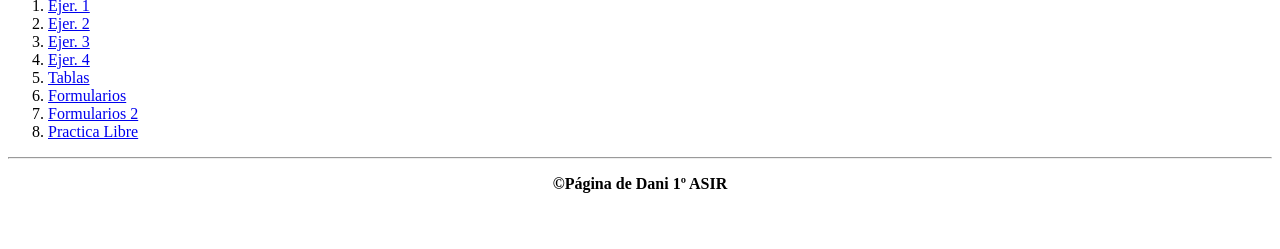
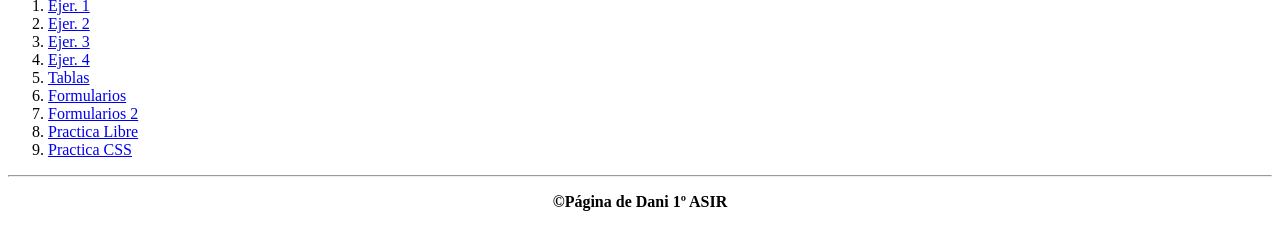
Before and after one commit to dalvper2506/dalvper2506.github.io, a plain HTML site: page index.html in a window 1280 px wide. Shown: the part 413-662 px from the top of the page. Drawn offline with Linux system fonts and the light colour scheme.

Commit message:
Update index.html

```diff
--- a/index.html
+++ b/index.html
@@ -20,6 +20,7 @@
                         <li><a href="formulario.html">Formularios<a/></li>
                         <li><a href="formulario2.html">Formularios 2<a/></li>
                         <li><a href="Practica_Libre/PaginaPrincipal.html">Practica Libre<a/></li>
+                        <li><a href="Practica_css/forms_css.html">Practica CSS<a/></li>
         	</ol>
         	<hr/>
         	<footer>
```
